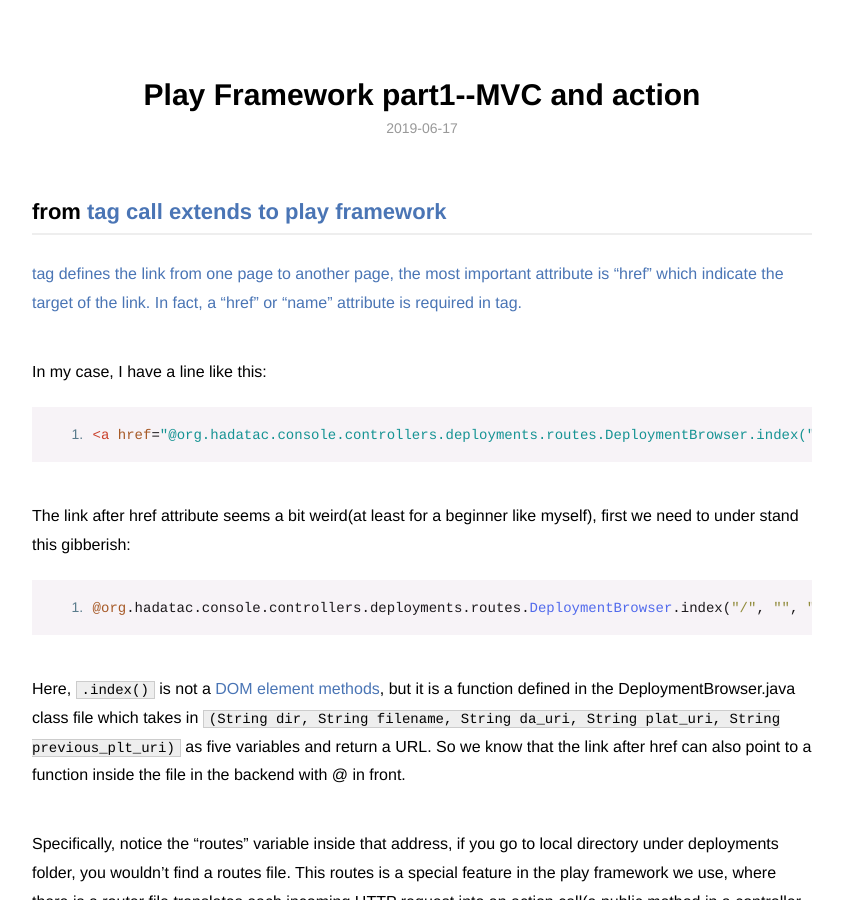
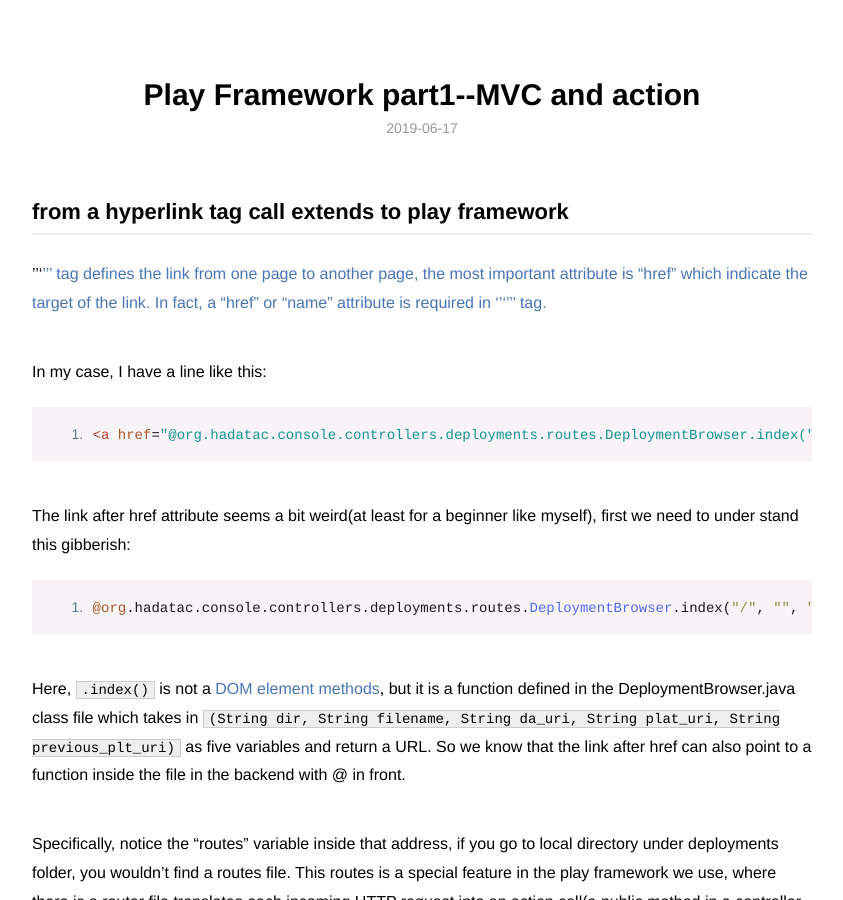
Before and after one commit to zhuguotian/zhuguotian.github.io, a Jekyll site: the page built from _posts/2019-06-17-MVC.md, in a window 1280 px wide and 900 px high. Shown: the whole window, without its empty margins (218-1061 px from the left). Built offline with Jekyll 4.4.1, drawn with Linux system fonts in a browser that asks for light colours.

````diff
--- a/_posts/2019-06-17-MVC.md
+++ b/_posts/2019-06-17-MVC.md
@@ -5,8 +5,8 @@ description: recall MVC structure and some Play Framework basis
 category: blog
 ---
 
-## from <a> tag call extends to play framework
-<a> tag defines the link from one page to another page, the most important attribute is "href" which indicate the target of the link. In fact, a "href" or "name" attribute is required in <a> tag.
+## from a hyperlink tag call extends to play framework
+'''<a>''' tag defines the link from one page to another page, the most important attribute is "href" which indicate the target of the link. In fact, a "href" or "name" attribute is required in '''<a>''' tag.
 
 In my case, I have a line like this:
 ```html
````
